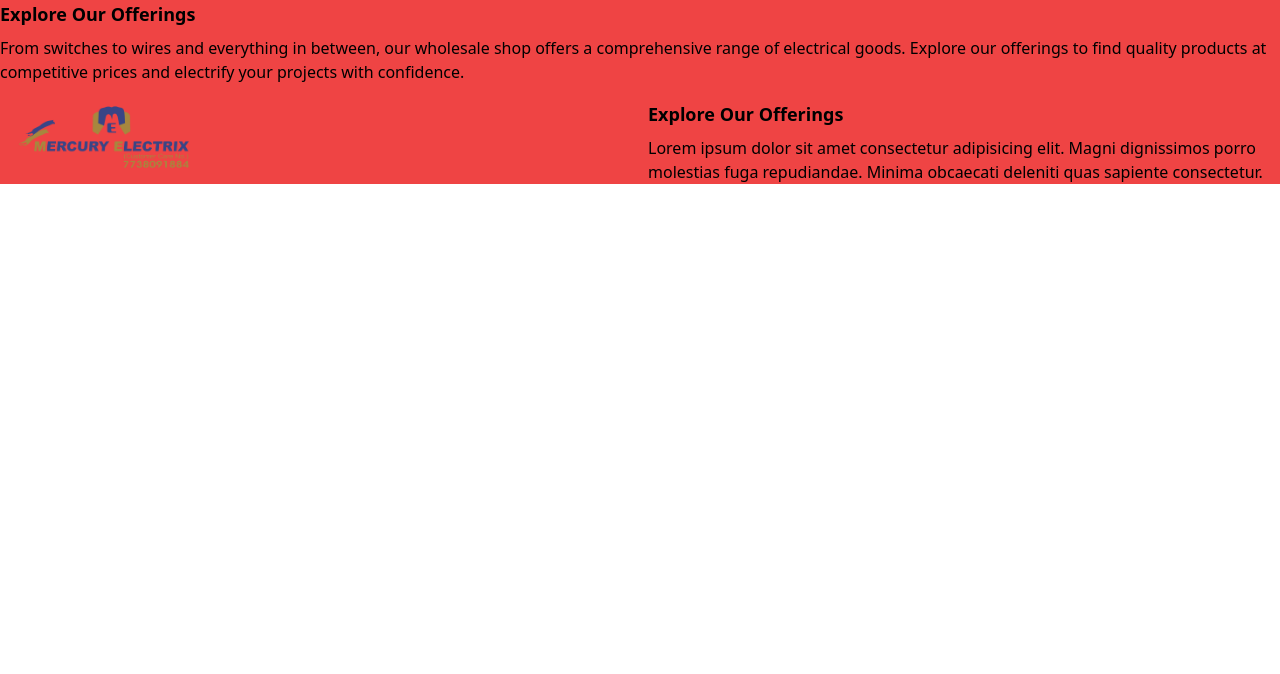
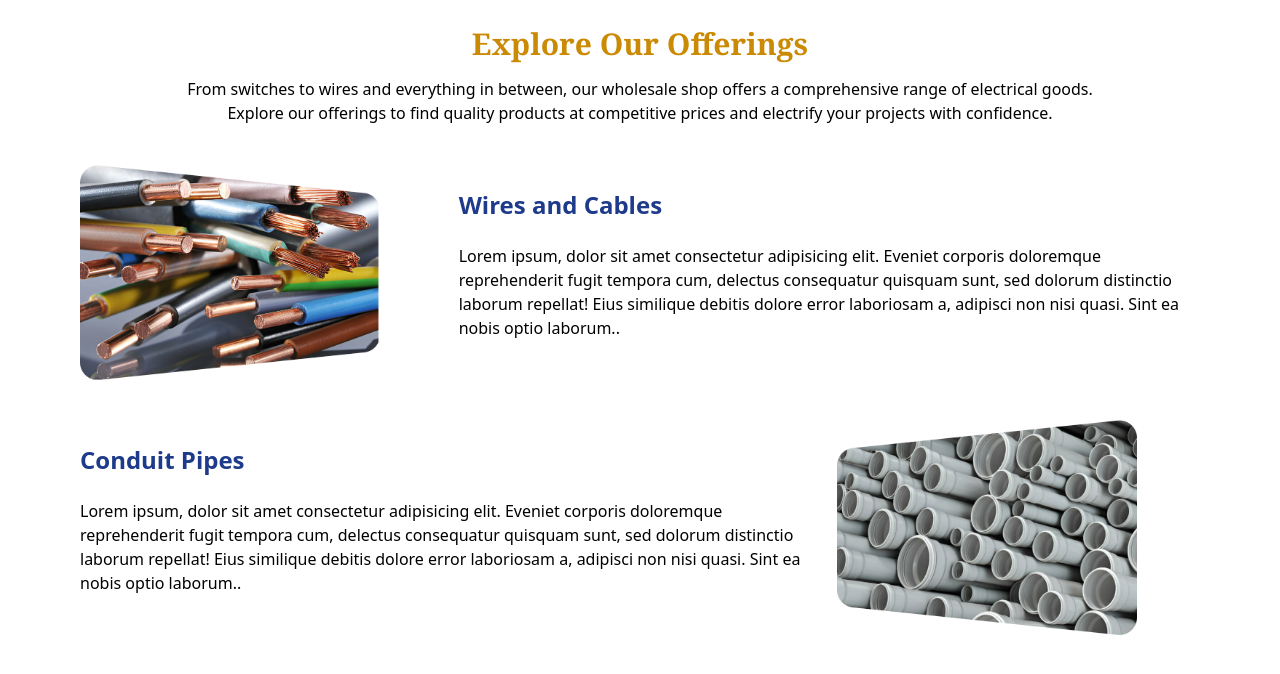
Before and after one commit to krupalvora/Mercury, a website: page products.html in a window 1280 px wide. Drawn offline with nearby package versions, Linux system fonts and the light colour scheme; files that its build step writes are made by us from their sources.

Commit message:
Products page basic struct

```diff
--- a/products.html
+++ b/products.html
@@ -8,28 +8,46 @@
     <link href="/css/output.css" rel="stylesheet">
     <link rel="stylesheet" href="https://cdnjs.cloudflare.com/ajax/libs/font-awesome/6.1.1/css/all.min.css" />
     <title>Products</title>
+    <link rel="icon" type="image/png" href="/assets/image.png">
 </head>
 
 <body>
-    <div class="container bg-red-500">
-        <div class="flex flex-col space-y-4">
-            <div class="flex flex-col space-y-2">
-                <div class="text-lg font-bold ">Explore Our Offerings</div>
+    <div class="container mt-5">
+        <div class="flex flex-col mx-20">
+            <div class="flex flex-col space-y-2 text-center">
+                <div class=" text-yellow-600 text-3xl font-serif font-semibold leading-relaxed">Explore Our Offerings</div>
                 <div>
                     <p>
                         From switches to wires and everything in between, our wholesale shop offers a comprehensive
-                        range of electrical goods.
-                        Explore our offerings to find quality products at competitive prices and electrify your projects
-                        with confidence.
+                        range of electrical goods.</p>
+                    </p>Explore our offerings to find quality products at competitive prices and electrify your projects
+                    with confidence.
                     </p>
                 </div>
             </div>
-            <div class="flex flex-row space-x-4">
+            <div class="grid grid-cols-3 gap-4 mt-10">
                 <div class="flex-1">
-                <img src="/assets/image.png" height="200" width="200" alt="img"/></div>
-                <div class="flex-1 flex-col space-y-2">
-                        <div class="text-lg font-bold">Explore Our Offerings</div>
-                        <p>Lorem ipsum dolor sit amet consectetur adipisicing elit. Magni dignissimos porro molestias fuga repudiandae. Minima obcaecati deleniti quas sapiente consectetur.</p>
+                    <img src="/assets/wires.png" height="300" width="300" alt="img" />
+                </div>
+                <div class="col-span-2">
+                    <div class="font-bold text-blue-900 my-5 text-2xl leading-relaxed">Wires and Cables</div>
+                    <p>Lorem ipsum, dolor sit amet consectetur adipisicing elit. Eveniet corporis doloremque
+                        reprehenderit fugit tempora cum, delectus consequatur quisquam sunt, sed dolorum distinctio
+                        laborum repellat! Eius similique debitis dolore error laboriosam a, adipisci non nisi quasi.
+                        Sint ea nobis optio laborum..</p>
+                </div>
+            </div>
+
+            <div class="grid grid-cols-3 gap-4 mt-10">
+                <div class="col-span-2">
+                    <div class="font-bold text-blue-900 my-5 text-2xl leading-relaxed">Conduit Pipes</div>
+                    <p>Lorem ipsum, dolor sit amet consectetur adipisicing elit. Eveniet corporis doloremque
+                        reprehenderit fugit tempora cum, delectus consequatur quisquam sunt, sed dolorum distinctio
+                        laborum repellat! Eius similique debitis dolore error laboriosam a, adipisci non nisi quasi.
+                        Sint ea nobis optio laborum..</p>
+                </div>
+                <div class="flex-1">
+                    <img src="/assets/pipes.png" height="300" width="300" alt="img" />
                 </div>
             </div>
         </div>
```
Also changed, not shown: assets/icon.png (added), assets/pipes.png (added), assets/wires.png (added), 1 other file.
